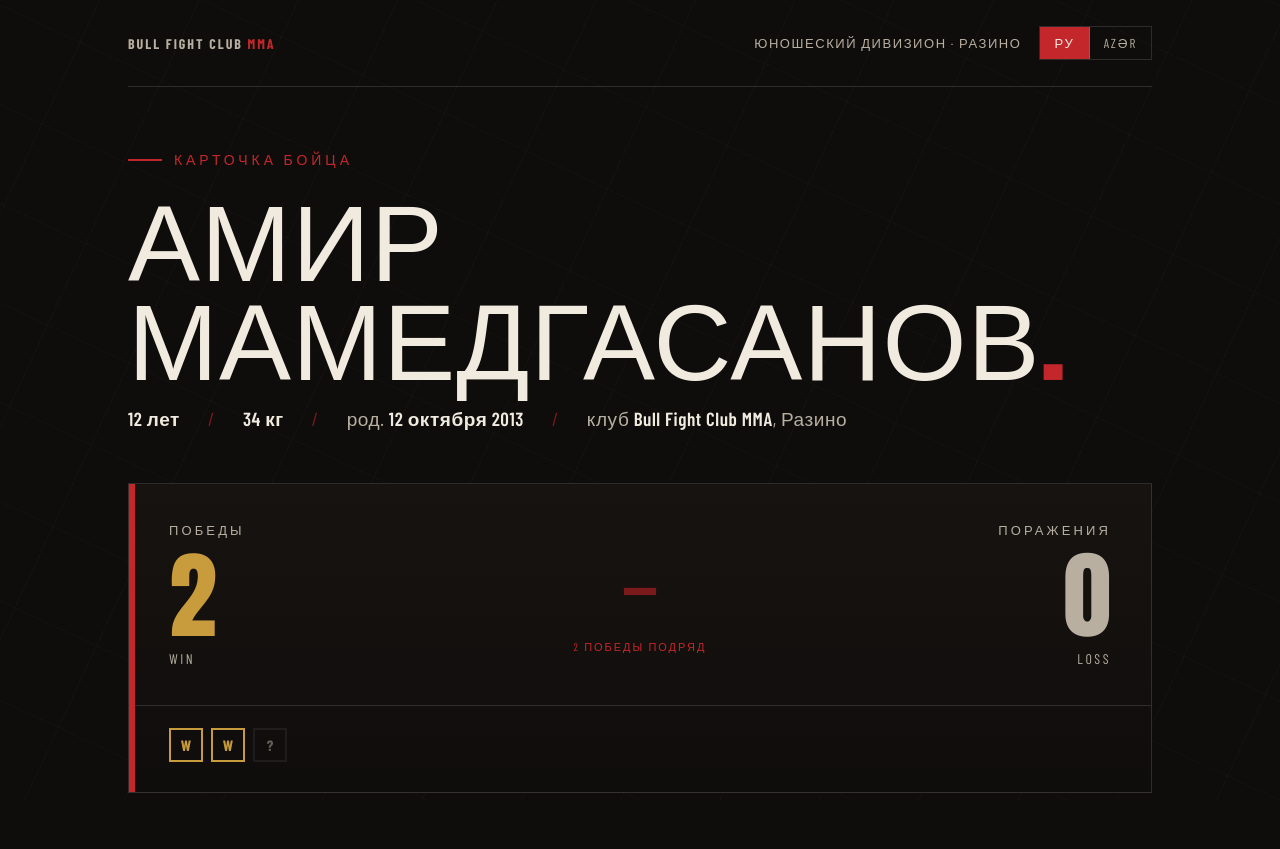
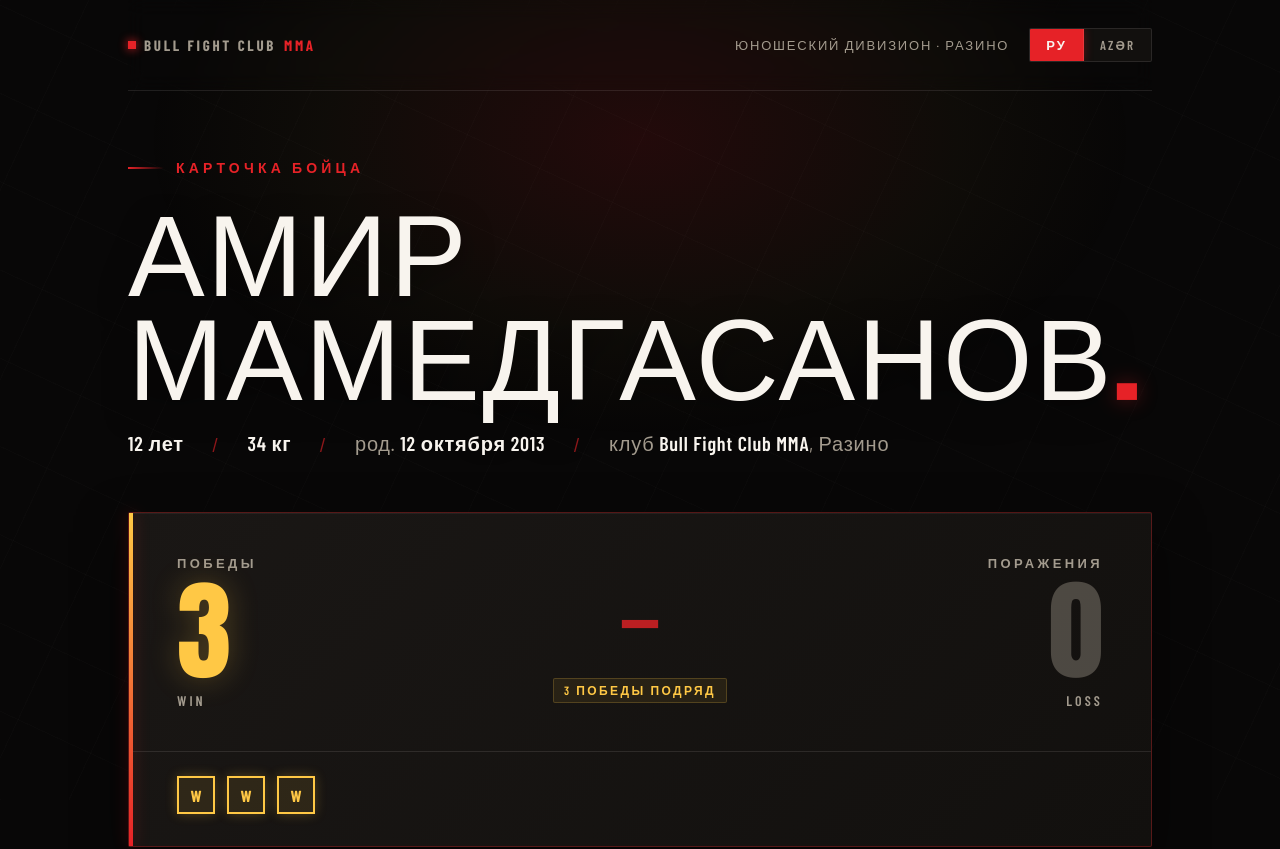
Before and after one commit to amirmamedgasanov5-droid/amir, a plain HTML site: page index.html in a window 1280 px wide. Shown: the top 849 px of the page. Drawn offline with nearby package versions, Linux system fonts and the light colour scheme.

Commit message:
Update MMA fighter's record to 3 wins, 0 losses
Updated the MMA fighter's record and related metadata.

```diff
--- a/index.html
+++ b/index.html
@@ -4,20 +4,20 @@
 <head>
 <meta charset="UTF-8">
 <title>Амир Мамедгасанов | Amir Mamedgasanov — MMA Fighter, Bull Fight Club</title>
-<meta name="description" content="Амир Мамедгасанов (Amir Mamedgasanov) — юный боец MMA, воспитанник Bull Fight Club MMA (Разино). Рекорд: 2 победы, 0 поражений. Возраст 12 лет, вес 34 кг.">
+<meta name="description" content="Амир Мамедгасанов (Amir Mamedgasanov) — юный боец MMA, воспитанник Bull Fight Club MMA (Разино). Рекорд: 3 победы, 0 поражений. Возраст 12 лет, вес 34 кг.">
 <meta name="keywords" content="Amir Mamedgasanov, Amir Mamedgasanov MMA fighter, Амир Мамедгасанов, Амир Мамедгасанов MMA, Bull Fight Club MMA, Bull Fight Club Razino, Разино MMA, юный боец MMA, детский MMA боец">
 <meta name="author" content="Amir Mamedgasanov">
 <meta name="robots" content="index, follow">
 
 <meta property="og:type" content="profile">
 <meta property="og:title" content="Амир Мамедгасанов | Amir Mamedgasanov — MMA Fighter">
-<meta property="og:description" content="Профиль бойца MMA Амира Мамедгасанова (Bull Fight Club, Разино). Рекорд: 2-0.">
+<meta property="og:description" content="Профиль бойца MMA Амира Мамедгасанова (Bull Fight Club, Разино). Рекорд: 3-0.">
 <meta property="og:locale" content="ru_RU">
 <meta property="og:locale:alternate" content="az_AZ">
 
 <meta name="twitter:card" content="summary">
 <meta name="twitter:title" content="Amir Mamedgasanov — MMA Fighter">
-<meta name="twitter:description" content="Bull Fight Club MMA, Razino. Record: 2-0.">
+<meta name="twitter:description" content="Bull Fight Club MMA, Razino. Record: 3-0.">
 
 <script type="application/ld+json">
 {
@@ -32,7 +32,7 @@
     "location": "Razino"
   },
   "birthDate": "2013-10-12",
-  "description": "MMA fighter, member of Bull Fight Club MMA (Razino). Current record: 2 wins, 0 losses."
+  "description": "MMA fighter, member of Bull Fight Club MMA (Razino). Current record: 3 wins, 0 losses."
 }
 </script>
 
@@ -43,14 +43,18 @@
 <link href="https://fonts.googleapis.com/css2?family=Anton&family=Barlow+Condensed:wght@400;500;600;700&family=Barlow:wght@400;500;600;700&display=swap" rel="stylesheet">
 <style>
   :root{
-    --ink:#0F0D0C;
-    --ink-2:#171310;
-    --crimson:#C4272B;
-    --crimson-dim:#7A1A1D;
-    --bone:#F1EADF;
-    --bone-dim:#B8AFA1;
-    --gold:#C89B3C;
-    --line: rgba(241,234,223,0.14);
+    --ink:#080707;
+    --ink-2:#12100E;
+    --ink-3:#1A1715;
+    --crimson:#E62227;
+    --crimson-glow:rgba(230,34,39,0.35);
+    --crimson-dim:#8A1518;
+    --bone:#F8F4EE;
+    --bone-dim:#A39B8E;
+    --gold:#FFC845;
+    --gold-glow:rgba(255,200,69,0.25);
+    --line: rgba(248,244,238,0.1);
+    --line-accent: rgba(230,34,39,0.3);
   }
 
   *{box-sizing:border-box; margin:0; padding:0;}
@@ -63,15 +67,28 @@
     font-family:'Barlow', sans-serif;
     overflow-x:hidden;
     position:relative;
+    min-height:100vh;
+  }
+
+  /* ambient glow backdrop */
+  body::before{
+    content:"";
+    position:fixed;
+    top:-20%; left:50%;
+    transform:translateX(-50%);
+    width:1000px; height:600px;
+    background:radial-gradient(ellipse at center, rgba(230,34,39,0.12) 0%, rgba(200,155,60,0.04) 45%, transparent 70%);
+    pointer-events:none;
+    z-index:0;
   }
 
   /* textured canvas backdrop */
-  body::before{
+  body::after{
     content:"";
     position:fixed; inset:0;
     background-image:
-      repeating-linear-gradient(115deg, rgba(241,234,223,0.025) 0px, rgba(241,234,223,0.025) 1px, transparent 1px, transparent 90px),
-      repeating-linear-gradient(25deg, rgba(241,234,223,0.02) 0px, rgba(241,234,223,0.02) 1px, transparent 1px, transparent 90px);
+      repeating-linear-gradient(115deg, rgba(248,244,238,0.015) 0px, rgba(248,244,238,0.015) 1px, transparent 1px, transparent 80px),
+      repeating-linear-gradient(25deg, rgba(248,244,238,0.015) 0px, rgba(248,244,238,0.015) 1px, transparent 1px, transparent 80px);
     pointer-events:none;
     z-index:0;
   }
@@ -81,102 +98,122 @@
   /* ===== TOP BAR ===== */
   .topbar{
     display:flex; justify-content:space-between; align-items:center;
-    padding:26px 0;
+    padding:28px 0;
     border-bottom:1px solid var(--line);
+    backdrop-filter:blur(10px);
   }
   .brand{
     font-family:'Barlow Condensed', sans-serif;
-    font-weight:700; letter-spacing:0.14em; text-transform:uppercase;
-    font-size:14px; color:var(--bone-dim);
+    font-weight:700; letter-spacing:0.18em; text-transform:uppercase;
+    font-size:15px; color:var(--bone-dim);
+    display:flex; align-items:center; gap:8px;
   }
-  .brand span{ color:var(--crimson); }
+  .brand::before{
+    content:""; display:inline-block; width:8px; height:8px;
+    background:var(--crimson); box-shadow:0 0 10px var(--crimson);
+  }
+  .brand span{ color:var(--crimson); font-weight:800; }
   .division{
     font-family:'Barlow Condensed', sans-serif;
-    font-size:13px; letter-spacing:0.12em; text-transform:uppercase;
+    font-size:13px; letter-spacing:0.14em; text-transform:uppercase;
     color:var(--bone-dim);
     text-align:right;
   }
 
   /* ===== HERO ===== */
   .hero{
-    padding:64px 0 40px;
+    padding:68px 0 40px;
     position:relative;
   }
   .eyebrow{
     font-family:'Barlow Condensed', sans-serif;
-    font-size:14px; letter-spacing:0.28em; text-transform:uppercase;
+    font-size:14px; letter-spacing:0.3em; text-transform:uppercase;
     color:var(--crimson);
     display:flex; align-items:center; gap:12px;
-    margin-bottom:18px;
+    margin-bottom:20px;
+    font-weight:600;
   }
   .eyebrow::before{
-    content:""; width:34px; height:2px; background:var(--crimson);
+    content:""; width:36px; height:2px;
+    background:linear-gradient(90deg, var(--crimson), transparent);
   }
 
   .fighter-name{
     font-family:'Anton', sans-serif;
     font-weight:400;
     text-transform:uppercase;
-    font-size:clamp(48px, 10vw, 108px);
-    line-height:0.92;
-    letter-spacing:0.01em;
+    font-size:clamp(52px, 11vw, 115px);
+    line-height:0.9;
+    letter-spacing:0.02em;
     color:var(--bone);
+    text-shadow:0 10px 30px rgba(0,0,0,0.5);
   }
-  .fighter-name .accent{ color:var(--crimson); }
+  .fighter-name .accent{
+    color:var(--crimson);
+    text-shadow:0 0 20px var(--crimson-glow);
+  }
 
   .hero-sub{
-    display:flex; flex-wrap:wrap; gap:10px 28px;
-    margin-top:22px;
+    display:flex; flex-wrap:wrap; gap:12px 28px;
+    margin-top:28px;
     font-family:'Barlow Condensed', sans-serif;
-    font-size:19px; letter-spacing:0.03em;
+    font-size:20px; letter-spacing:0.04em;
     color:var(--bone-dim);
+    align-items:center;
   }
   .hero-sub b{ color:var(--bone); font-weight:600; }
-  .hero-sub .sep{ color:var(--crimson-dim); }
+  .hero-sub .sep{ color:var(--crimson); opacity:0.6; }
 
   /* ===== RECORD SCOREBOARD (signature element) ===== */
   .scoreboard{
-    margin-top:52px;
-    border:1px solid var(--line);
-    background:linear-gradient(180deg, var(--ink-2), var(--ink));
+    margin-top:56px;
+    border:1px solid var(--line-accent);
+    background:linear-gradient(135deg, var(--ink-3) 0%, var(--ink-2) 100%);
     position:relative;
-    overflow:hidden;
+    border-radius:2px;
+    box-shadow:0 20px 50px rgba(0,0,0,0.6), inset 0 1px 0 rgba(255,255,255,0.05);
   }
   .scoreboard::before{
     content:"";
-    position:absolute; left:0; top:0; bottom:0; width:6px;
-    background:var(--crimson);
+    position:absolute; left:0; top:0; bottom:0; width:4px;
+    background:linear-gradient(180deg, var(--gold), var(--crimson));
+    box-shadow:0 0 15px var(--crimson-glow);
   }
   .scoreboard-inner{
     display:grid;
     grid-template-columns: 1fr auto 1fr;
     align-items:center;
-    padding:38px 40px;
-    gap:20px;
+    padding:42px 48px;
+    gap:24px;
   }
   .record-label{
     font-family:'Barlow Condensed', sans-serif;
-    font-size:13px; letter-spacing:0.24em; text-transform:uppercase;
+    font-size:13px; letter-spacing:0.26em; text-transform:uppercase;
     color:var(--bone-dim);
-    margin-bottom:10px;
+    margin-bottom:8px;
+    font-weight:600;
   }
   .record-block{ text-align:left; }
   .record-block.losses{ text-align:right; }
   .record-num{
     font-family:'Anton', sans-serif;
-    font-size:clamp(56px, 9vw, 96px);
-    line-height:1;
+    font-size:clamp(64px, 10vw, 110px);
+    line-height:0.95;
     color:var(--bone);
     font-variant-numeric: tabular-nums;
   }
-  .record-block.wins .record-num{ color:var(--gold); }
-  .record-block.losses .record-num{ color:var(--bone-dim); }
+  .record-block.wins .record-num{
+    color:var(--gold);
+    text-shadow:0 0 30px var(--gold-glow);
+  }
+  .record-block.losses .record-num{ color:var(--bone-dim); opacity:0.4; }
 
   .record-tag{
     font-family:'Barlow Condensed', sans-serif;
-    font-size:14px; letter-spacing:0.18em; text-transform:uppercase;
+    font-size:14px; letter-spacing:0.22em; text-transform:uppercase;
     color:var(--bone-dim);
-    margin-top:6px;
+    margin-top:8px;
+    font-weight:600;
   }
 
   .record-divider{
@@ -184,35 +221,45 @@
   }
   .record-divider .dash{
     font-family:'Anton', sans-serif;
-    font-size:clamp(40px,6vw,64px);
-    color:var(--crimson-dim);
+    font-size:clamp(44px,7vw,72px);
+    color:var(--crimson);
+    opacity:0.8;
   }
   .streak{
     font-family:'Barlow Condensed', sans-serif;
-    font-size:11px; letter-spacing:0.18em; text-transform:uppercase;
-    color:var(--crimson);
+    font-size:12px; letter-spacing:0.2em; text-transform:uppercase;
+    color:var(--gold);
+    background:rgba(255,200,69,0.08);
+    border:1px solid rgba(255,200,69,0.2);
+    padding:4px 10px;
+    border-radius:2px;
     white-space:nowrap;
+    font-weight:600;
   }
 
   .win-marks{
-    display:flex; gap:8px; padding:0 40px 30px;
+    display:flex; gap:12px; padding:0 48px 32px;
     border-top:1px solid var(--line);
-    padding-top:22px;
+    padding-top:24px;
   }
   .mark{
-    width:34px; height:34px;
+    width:38px; height:38px;
+    background:rgba(255,200,69,0.1);
     border:2px solid var(--gold);
     display:flex; align-items:center; justify-content:center;
     font-family:'Barlow Condensed', sans-serif;
-    font-weight:700; font-size:15px;
+    font-weight:700; font-size:16px;
     color:var(--gold);
+    box-shadow:0 0 12px var(--gold-glow);
     transform: scale(0);
     animation: pop 0.45s cubic-bezier(.2,1.4,.4,1) forwards;
   }
   .mark.pending{
+    background:transparent;
     border-color:var(--line);
     color:var(--bone-dim);
-    opacity:0.5;
+    box-shadow:none;
+    opacity:0.3;
   }
   .mark:nth-child(1){ animation-delay:0.15s; }
   .mark:nth-child(2){ animation-delay:0.3s; }
@@ -221,31 +268,37 @@
 
   /* ===== TALE OF THE TAPE ===== */
   .tape{
-    margin-top:64px;
+    margin-top:72px;
   }
   .section-title{
     font-family:'Barlow Condensed', sans-serif;
-    font-size:14px; letter-spacing:0.24em; text-transform:uppercase;
+    font-size:15px; letter-spacing:0.26em; text-transform:uppercase;
     color:var(--bone-dim);
-    padding-bottom:14px;
+    padding-bottom:16px;
     border-bottom:1px solid var(--line);
     margin-bottom:0;
     display:flex; justify-content:space-between;
+    font-weight:600;
   }
   .section-title span{ color:var(--crimson); }
 
   .stat-row{
     display:grid;
     grid-template-columns: 1fr 1.4fr;
-    padding:22px 0;
+    padding:24px 16px;
     border-bottom:1px solid var(--line);
     align-items:baseline;
+    transition:background 0.25s, padding-left 0.25s;
   }
-  .stat-row:hover{ background:rgba(196,39,43,0.04); }
+  .stat-row:hover{
+    background:linear-gradient(90deg, rgba(230,34,39,0.06), transparent);
+    padding-left:22px;
+  }
   .stat-key{
     font-family:'Barlow Condensed', sans-serif;
-    font-size:15px; letter-spacing:0.14em; text-transform:uppercase;
+    font-size:16px; letter-spacing:0.16em; text-transform:uppercase;
     color:var(--bone-dim);
+    font-weight:500;
   }
   .stat-val{
     font-family:'Barlow', sans-serif;
@@ -255,29 +308,31 @@
   .stat-val small{
     display:block;
     font-family:'Barlow Condensed', sans-serif;
-    font-size:14px; font-weight:400; letter-spacing:0.05em;
-    color:var(--bone-dim);
-    margin-top:3px;
+    font-size:14px; font-weight:400; letter-spacing:0.06em;
+    color:var(--gold);
+    margin-top:4px;
   }
 
   /* ===== FOOTER ===== */
   footer{
-    margin-top:64px;
-    padding:30px 0 50px;
+    margin-top:80px;
+    padding:36px 0 60px;
+    border-top:1px solid var(--line);
     display:flex; justify-content:space-between; align-items:center;
-    flex-wrap:wrap; gap:14px;
+    flex-wrap:wrap; gap:16px;
   }
   .foot-line{
     font-family:'Barlow Condensed', sans-serif;
-    font-size:13px; letter-spacing:0.1em;
+    font-size:14px; letter-spacing:0.12em;
     color:var(--bone-dim);
   }
   .foot-line b{ color:var(--crimson); }
 
   @media (max-width:640px){
-    .scoreboard-inner{ grid-template-columns:1fr auto 1fr; padding:26px 18px; gap:10px; }
-    .stat-row{ grid-template-columns:1fr; gap:6px; }
-    .win-marks{ padding:0 18px 24px; }
+    .scoreboard-inner{ grid-template-columns:1fr auto 1fr; padding:28px 20px; gap:12px; }
+    .stat-row{ grid-template-columns:1fr; gap:6px; padding:18px 8px; }
+    .stat-row:hover{ padding-left:12px; }
+    .win-marks{ padding:0 20px 24px; }
   }
 
   @media (prefers-reduced-motion: reduce){
@@ -286,26 +341,34 @@
 
   /* ===== LANG SWITCH ===== */
   .topbar-right{
-    display:flex; align-items:center; gap:18px;
+    display:flex; align-items:center; gap:20px;
   }
   .lang-switch{
     display:flex; border:1px solid var(--line);
     font-family:'Barlow Condensed', sans-serif;
+    background:var(--ink-2);
+    border-radius:2px;
+    overflow:hidden;
   }
   .lang-btn{
     background:transparent; border:none; cursor:pointer;
     color:var(--bone-dim);
     font-family:inherit;
-    font-size:13px; letter-spacing:0.14em; text-transform:uppercase;
-    padding:8px 14px;
-    transition:background 0.2s, color 0.2s;
+    font-size:13px; letter-spacing:0.16em; text-transform:uppercase;
+    padding:8px 16px;
+    font-weight:600;
+    transition:all 0.2s;
   }
   .lang-btn:not(:last-child){ border-right:1px solid var(--line); }
-  .lang-btn.active{ background:var(--crimson); color:var(--bone); }
-  .lang-btn:hover:not(.active){ color:var(--bone); }
+  .lang-btn.active{
+    background:var(--crimson);
+    color:var(--bone);
+    box-shadow:0 0 10px var(--crimson-glow);
+  }
+  .lang-btn:hover:not(.active){ color:var(--bone); background:rgba(255,255,255,0.03); }
 
   @media (max-width:640px){
-    .topbar{ flex-wrap:wrap; gap:14px; }
+    .topbar{ flex-wrap:wrap; gap:16px; }
     .topbar-right{ order:3; width:100%; justify-content:space-between; }
   }
 </style>
@@ -342,12 +405,12 @@
       <div class="scoreboard-inner">
         <div class="record-block wins">
           <div class="record-label" data-ru="Победы" data-az="Qələbələr">Победы</div>
-          <div class="record-num">2</div>
+          <div class="record-num">3</div>
           <div class="record-tag" data-ru="Win" data-az="Qələbə">Win</div>
         </div>
         <div class="record-divider">
           <div class="dash">—</div>
-          <div class="streak" data-ru="2 победы подряд" data-az="2 ardıcıl qələbə">2 победы подряд</div>
+          <div class="streak" data-ru="3 победы подряд" data-az="3 ardıcıl qələbə">3 победы подряд</div>
         </div>
         <div class="record-block losses">
           <div class="record-label" data-ru="Поражения" data-az="Məğlubiyyətlər">Поражения</div>
@@ -358,7 +421,7 @@
       <div class="win-marks">
         <div class="mark">W</div>
         <div class="mark">W</div>
-        <div class="mark pending">?</div>
+        <div class="mark">W</div>
       </div>
     </div>
   </div>
@@ -383,7 +446,7 @@
     </div>
     <div class="stat-row">
       <div class="stat-key" data-ru="Текущий рекорд" data-az="Cari rekord">Текущий рекорд</div>
-      <div class="stat-val" data-ru="2 победы — 0 поражений<small>100% побед</small>" data-az="2 qələbə — 0 məğlubiyyət<small>100% qələbə</small>">2 победы — 0 поражений<small>100% побед</small></div>
+      <div class="stat-val" data-ru="3 победы — 0 поражений<small>100% побед</small>" data-az="3 qələbə — 0 məğlubiyyət<small>100% qələbə</small>">3 победы — 0 поражений<small>100% побед</small></div>
     </div>
   </div>
 
```
